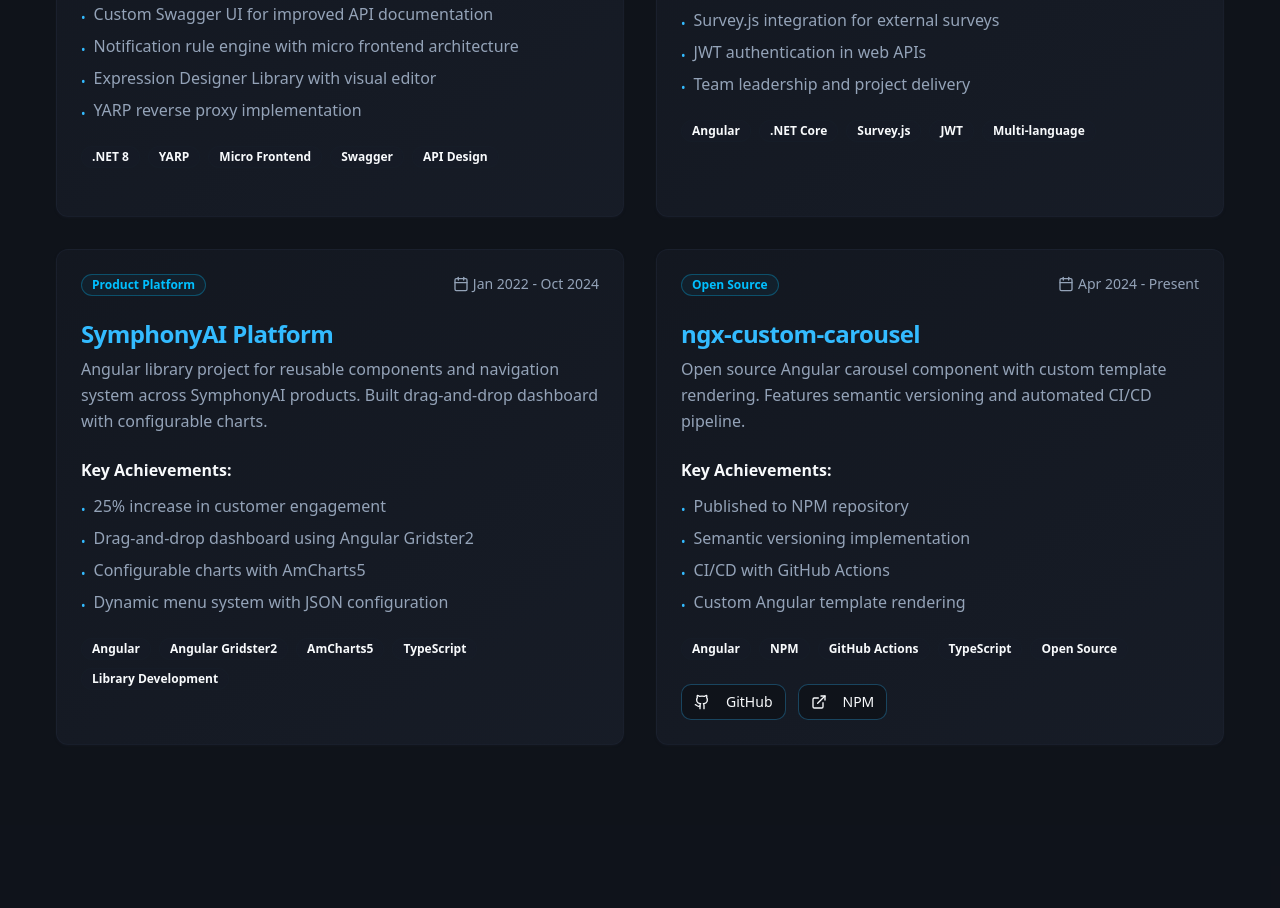
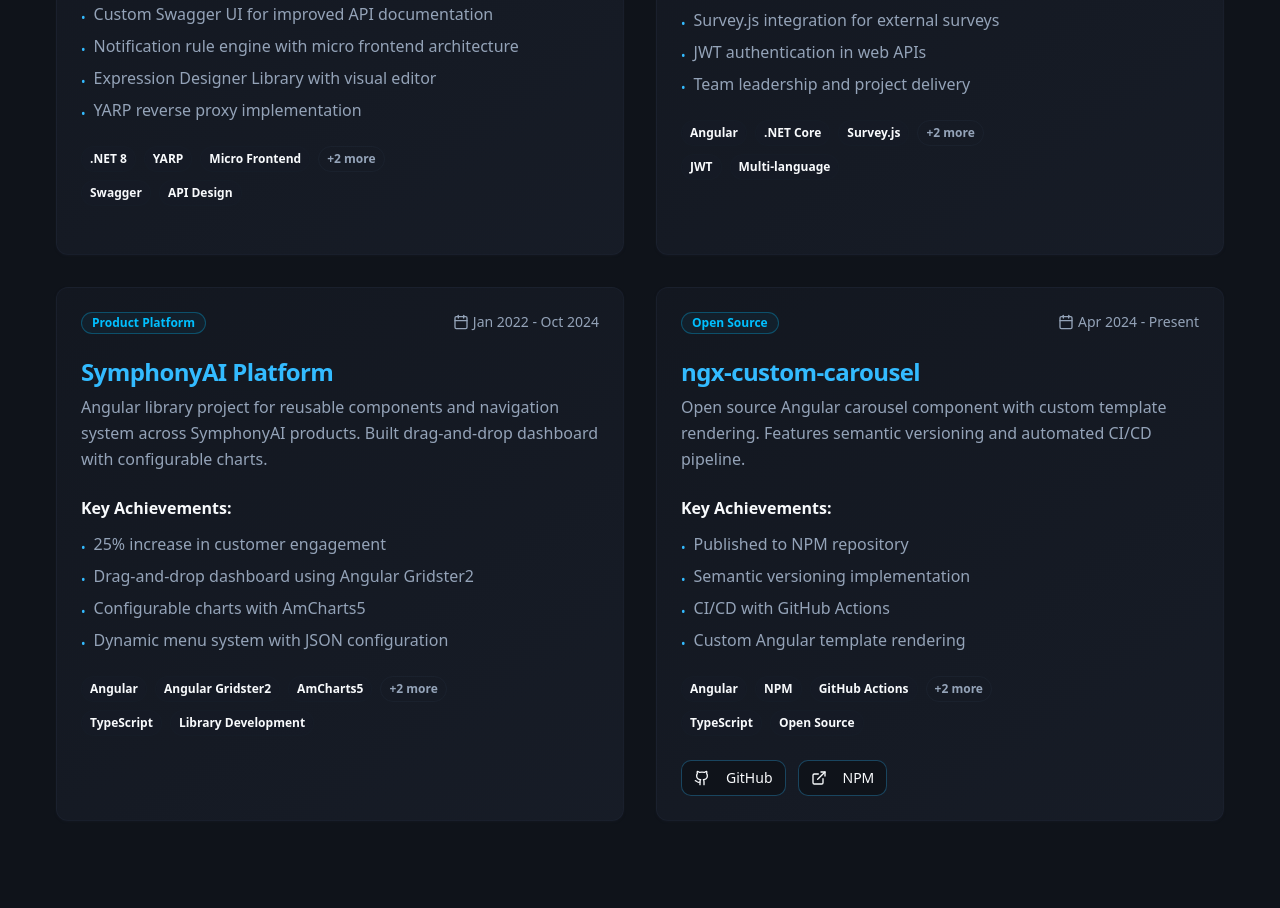
Before and after one commit to devendramilmile121/portfolio, a React (Vite) app: page / in a window 1280 px wide. Shown: the part 3453-4361 px from the top of the page. Built offline with nearby package versions, Linux system fonts and the light colour scheme.

Commit message:
Fix project chips on mobile
Adjust the styling of project chips to improve their appearance on mobile devices when displaying extensive data.

```diff
--- a/src/components/Projects.tsx
+++ b/src/components/Projects.tsx
@@ -115,16 +115,38 @@ export const Projects = () => {
                   </ul>
                 </div>
 
-                <div className="flex flex-wrap gap-2 mb-6">
-                  {project.technologies.map((tech) => (
+                <div className="mb-6">
+                  <div className="flex flex-wrap gap-1.5 sm:gap-2">
+                    {project.technologies.slice(0, 3).map((tech) => (
                       <Badge
                         key={tech}
                         variant="secondary"
-                      className="bg-secondary/20 text-secondary-foreground border border-secondary/30"
+                        className="bg-secondary/20 text-secondary-foreground border border-secondary/30 text-xs px-2 py-1"
                       >
                         {tech}
                       </Badge>
                     ))}
+                    {project.technologies.length > 3 && (
+                      <Badge
+                        variant="outline"
+                        className="border-muted text-muted-foreground text-xs px-2 py-1"
+                      >
+                        +{project.technologies.length - 3} more
+                      </Badge>
+                    )}
+                  </div>
+                  {/* Show all technologies on larger screens */}
+                  <div className="hidden lg:flex flex-wrap gap-2 mt-2">
+                    {project.technologies.slice(3).map((tech) => (
+                      <Badge
+                        key={tech}
+                        variant="secondary"
+                        className="bg-secondary/20 text-secondary-foreground border border-secondary/30 text-xs px-2 py-1"
+                      >
+                        {tech}
+                      </Badge>
+                    ))}
+                  </div>
                 </div>
 
                 {project.links && (
```
Lines whose indentation alone changed are shown as unchanged.
